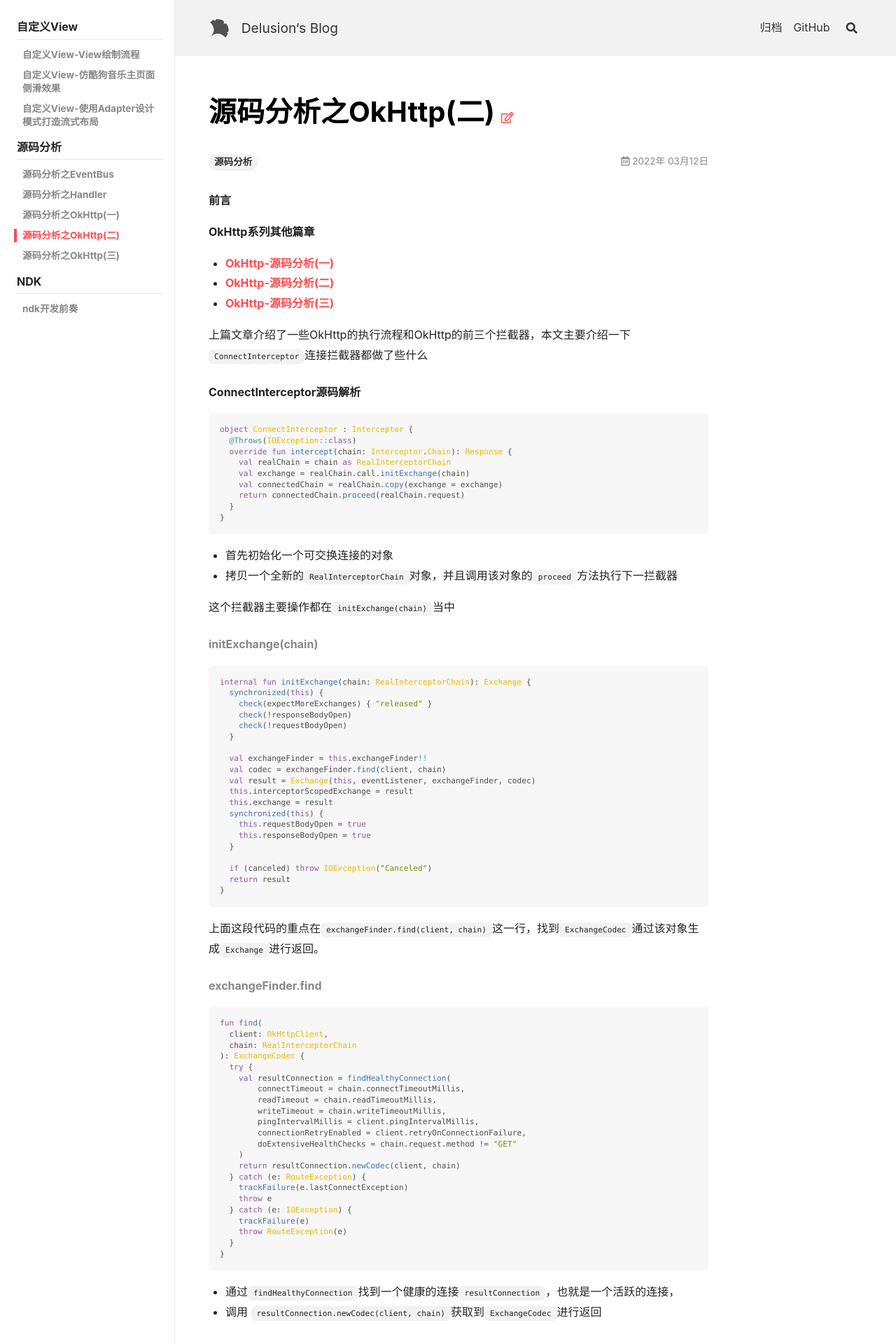
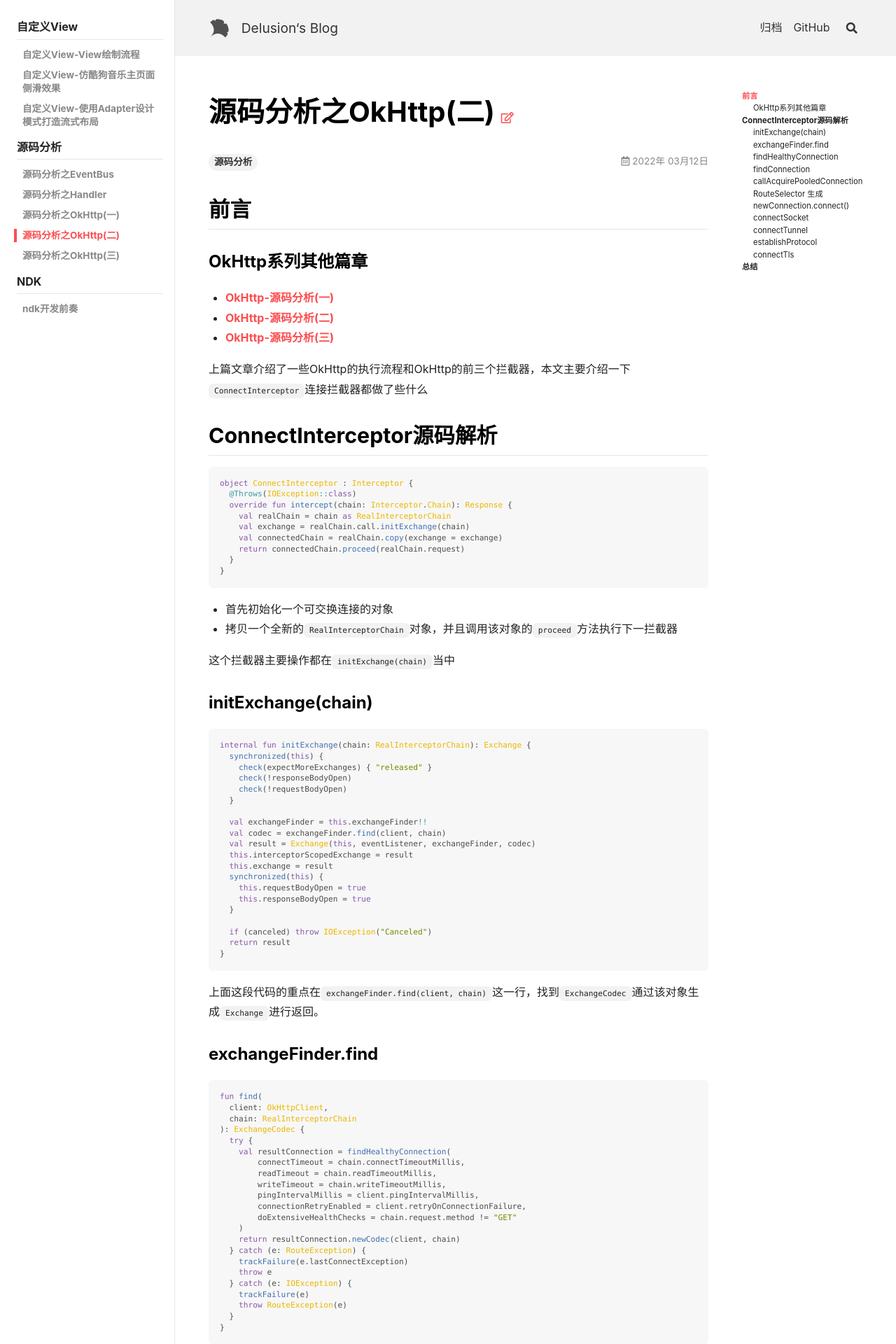
Before and after one commit to QingDian-Fan/qingdian-fan.github.io, a Jekyll site: the page built from _posts/2022-03-12-源码分析之OkHttp(二).md, in a window 1280 px wide. Shown: the top 1920 px of the page at 70% size. Built offline with Jekyll 4.4.1, drawn with Linux system fonts in a browser that asks for light colours; nearby versions of some CDN libraries; some of the changed text lies outside the part shown.

Commit message:
update articles

````diff
--- a/_posts/2022-03-12-源码分析之OkHttp(二).md
+++ b/_posts/2022-03-12-源码分析之OkHttp(二).md
@@ -7,8 +7,10 @@ sidebar:
   nav: android-source
 ---
 
-##### 前言
-**OkHttp系列其他篇章**
+## 前言
+
+### OkHttp系列其他篇章
+
  - [OkHttp-源码分析(一)](https://qingdian-fan.github.io/android-source/dc-source-3)
  - [OkHttp-源码分析(二)](https://qingdian-fan.github.io/android-source/dc-source-4)
  - [OkHttp-源码分析(三)](https://qingdian-fan.github.io/android-source/dc-source-5)
@@ -17,7 +19,7 @@ sidebar:
 
 <!--more-->
 
-##### ConnectInterceptor源码解析
+## ConnectInterceptor源码解析
 
 ```kotlin
 object ConnectInterceptor : Interceptor {
@@ -36,7 +38,7 @@ object ConnectInterceptor : Interceptor {
 
 这个拦截器主要操作都在`initExchange(chain)`当中
 
-###### initExchange(chain)
+### initExchange(chain)
 
 ```kotlin
 internal fun initExchange(chain: RealInterceptorChain): Exchange {
@@ -63,7 +65,7 @@ internal fun initExchange(chain: RealInterceptorChain): Exchange {
 
 上面这段代码的重点在`exchangeFinder.find(client, chain)`这一行，找到`ExchangeCodec`通过该对象生成`Exchange`进行返回。
 
-###### exchangeFinder.find
+### exchangeFinder.find
 
 ```kotlin
 fun find(
@@ -93,7 +95,7 @@ fun find(
 - 通过`findHealthyConnection`找到一个健康的连接`resultConnection`，也就是一个活跃的连接，
 - 调用 `resultConnection.newCodec(client, chain)`获取到`ExchangeCodec`进行返回
 
-###### findHealthyConnection
+### findHealthyConnection
 
 ```kotlin
 @Throws(IOException::class)
@@ -133,7 +135,7 @@ private fun findHealthyConnection(
 - 如果当前连接是不健康，则调用`candidate.noNewExchanges()`将`noNewExchanges`设置为`true`，表示该连接存在问题
 -  `if (routesSelectionLeft) continue`判断是否还有其他路由需要尝试，如果有的话则返回`true`，进入下一循环。
 
-###### findConnection
+### findConnection
 
 ```kotlin
 @Throws(IOException::class)
@@ -246,9 +248,10 @@ private fun findConnection(
     3. `RealConnection`对象为空
 - 判断`RealConnection`对象是否为空, 如果不为空则检查一下host和port是否匹配。
   - 如果不匹配则调用`releaseConnectionNoEvents()`，把`RealConnection`绑定的`RealCall`队列中对应的`RealCall`移除，并从`ConnectionPool`中移除该`RealConnection`，当前`RealCall`中绑定的`RealConnection`设置为空，
-并获取当前缓存`RealConnection`的`socket`对象，并关闭该`socket`。
+  并获取当前缓存`RealConnection`的`socket`对象，并关闭该`socket`。
   - 如果`noNewExchanges`为`false`，并且`host`和`port`匹配，则返回该`callConnection`对象
   - 如果`RealConnection`对象为空，则会通过`connectionPool`和`route`生成一个新的`RealConnection`对象
+
 
  我们继续向下看
 
@@ -260,7 +263,7 @@ if (connectionPool.callAcquirePooledConnection(address, call, null, false)) {
 }
 ```
 
-###### callAcquirePooledConnection
+### callAcquirePooledConnection
 
 ```kotlin
 fun callAcquirePooledConnection(
@@ -315,7 +318,7 @@ internal fun isEligible(address: Address, routes: List<Route>?): Boolean {
 }
 ```
 
-###### RouteSelector 生成
+### RouteSelector 生成
 
 ```kotlin
 var localRouteSelector = routeSelector
@@ -478,8 +481,7 @@ private fun resetNextInetSocketAddress(proxy: Proxy) {
 - 如果代理类型是`Proxy.Type.DIRECT`，则先获取`address.url`的host和port，然后调用`address.dns`的`lookup`方法获取地址，并通过改地址和port生成`InetSocketAddress`添加到`mutableInetSocketAddresses`集合中。
 -  如果代理类型是`Proxy.Type.HTTP`,则获取传递进来的Proxy中的host和port,调用`address.dns`的`lookup`方法获取地址，并通过改地址和port生成`InetSocketAddress`添加到`mutableInetSocketAddresses`集合中。
 
-
-###### newConnection.connect()
+### newConnection.connect()
 
 ```kotlin
 fun connect(
@@ -565,11 +567,11 @@ fun connect(
 - 这里分为两种情况
 
   - requiresTunnel判断`sslSocketFactory`不为空，并且代理模式为`Proxy.Type.HTTP`时，会调用`connectTunnel`连接socket，其实最终还是调用`
-connectSocket`方法。
+  connectSocket`方法。
   - requiresTunnel为false时，则直接调用connectSocket连接socket
 - 完成上面的操作之后调用`establishProtocol`方法
 
-###### connectSocket
+### connectSocket
 
 ```kotlin
 @Throws(IOException::class)
@@ -614,7 +616,7 @@ private fun connectSocket(
 - 通过`connectSocket`方法，调用socekt的`connect`方法建立连接。
 - 通过Okio分别获取source 写入流和sink 输出流缓存在RealConnection中。
 
-###### connectTunnel
+### connectTunnel
 
 ```kotlin
 @Throws(IOException::class)
@@ -725,7 +727,7 @@ private fun createTunnel(
 }
 ```
 
-###### establishProtocol
+### establishProtocol
 
 ```kotlin
 private fun establishProtocol(
@@ -764,7 +766,7 @@ private fun establishProtocol(
     - 建立TLS连接
     - 建立http2连接
 
-###### connectTls
+### connectTls
 
 ```kotlin
 private void connectTls(ConnectionSpecSelector connectionSpecSelector) throws IOException {
@@ -940,7 +942,8 @@ fun nextFrame(requireSettings: Boolean, handler: Handler): Boolean {
 - 获取当前数据的flags
 - 获取当前数据所属的数据流id
 - 根据不同类型读出不同数据
-##### 总结
+## 总结
+
 这个拦截器的主要作用是获取一个活跃可用连接，
 1. 首先从RealCall对象中获取，如果找到直接返回，
 2. 如果从RealCall对象没有获取到， 则再从连接池中查找，如果找到也是直接返回，
````
Also changed, not shown: _posts/2021-11-13-源码分析之EventBus.md (+9 -6 lines), _posts/2021-12-27-源码分析之Handler.md (+21 -17 lines), _posts/2022-03-01-源码分析之OkHttp(一).md (+16 -11 lines), _posts/2022-04-02-源码分析之OkHttp(三).md (+20 -16 lines), _posts/2022-05-13-ndk开发前奏.md (+16 -9 lines).
